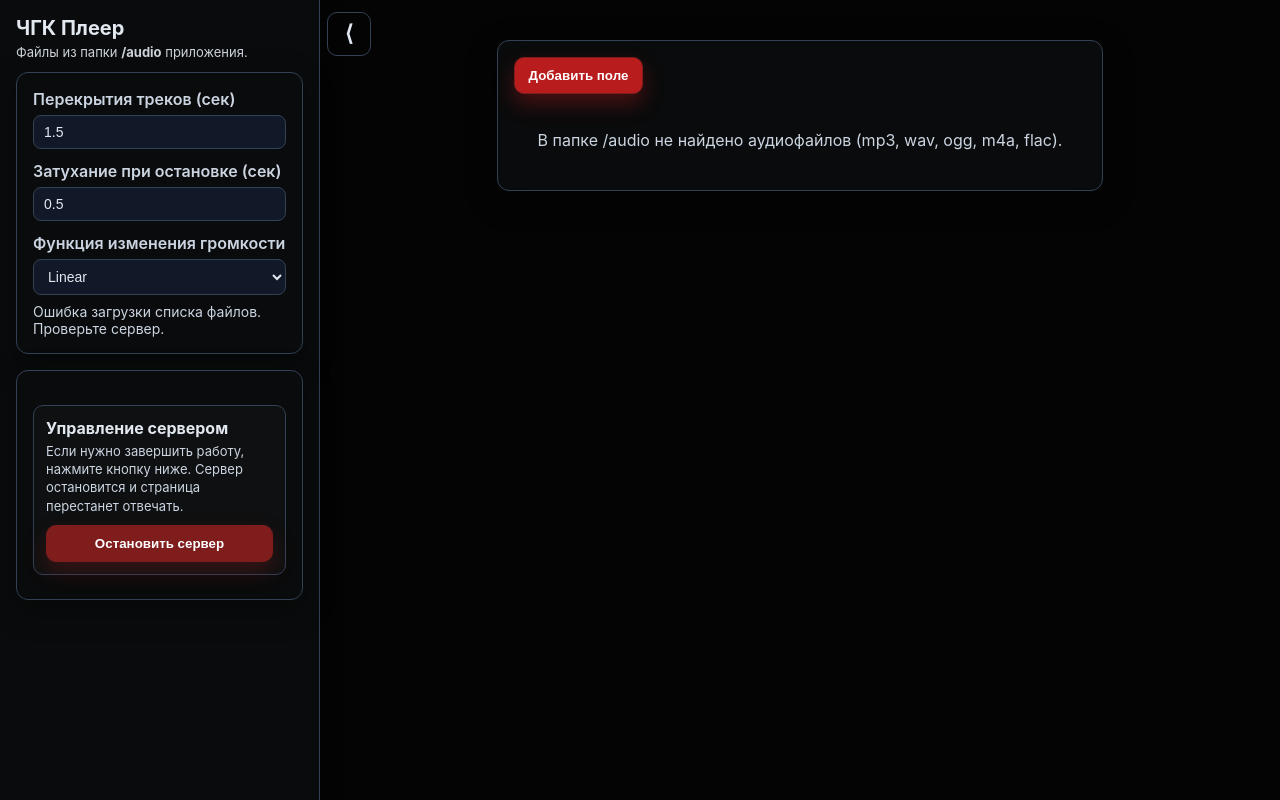
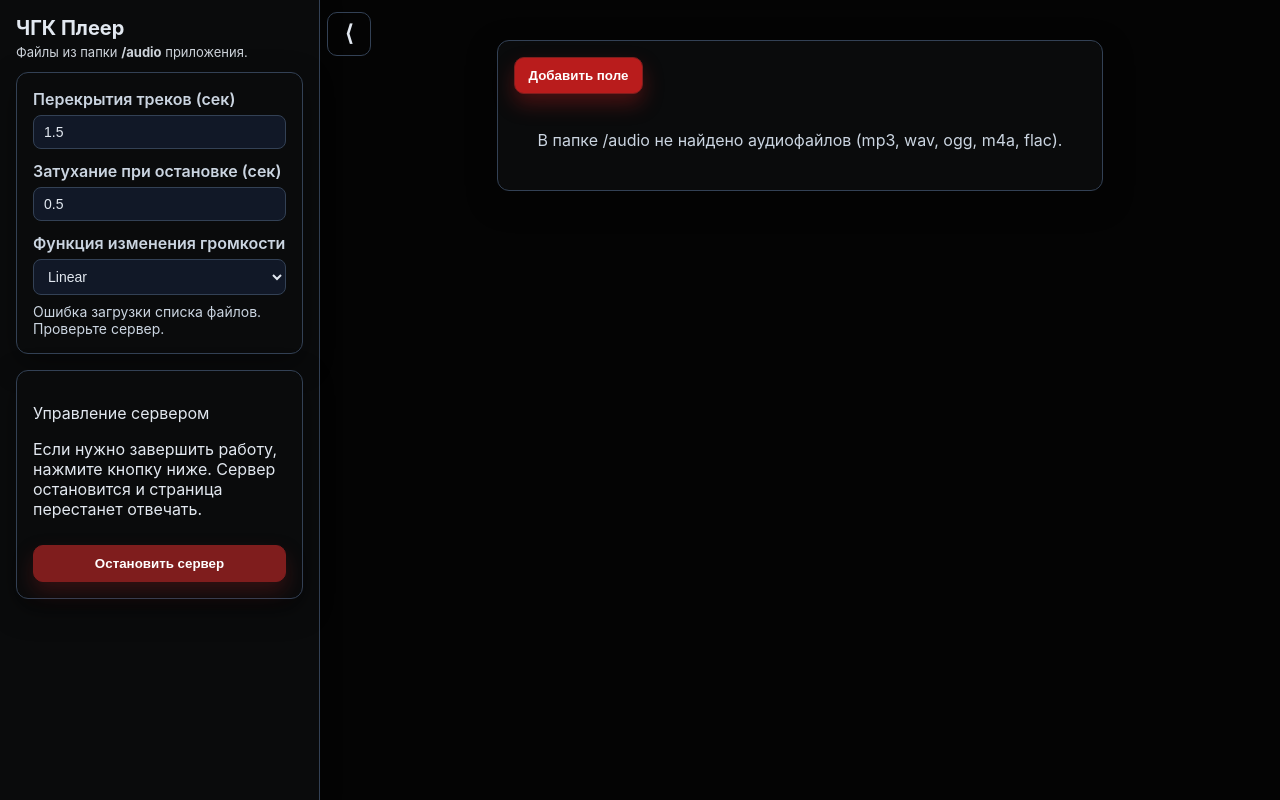
Before and after one commit to hokoo/www-player, a website: page public/index.html in a window 1280 px wide. Drawn offline with Linux system fonts and the light colour scheme; no server answers.

Commit message:
Simplify server shutdown panel styling

```diff
--- a/public/styles.css
+++ b/public/styles.css
@@ -334,24 +334,6 @@ button.danger {
   display: flex;
   flex-direction: column;
   gap: 10px;
-  margin: 18px 0 8px;
-  padding: 12px;
-  border: 1px solid var(--border);
-  border-radius: 10px;
-  background: rgba(255, 255, 255, 0.02);
-}
-
-.server-actions__title {
-  margin: 0 0 4px;
-  font-weight: 700;
-  color: var(--text);
-}
-
-.server-actions__hint {
-  margin: 0;
-  color: var(--muted);
-  font-size: 13px;
-  line-height: 1.4;
 }
 
 button.secondary:disabled {
```
